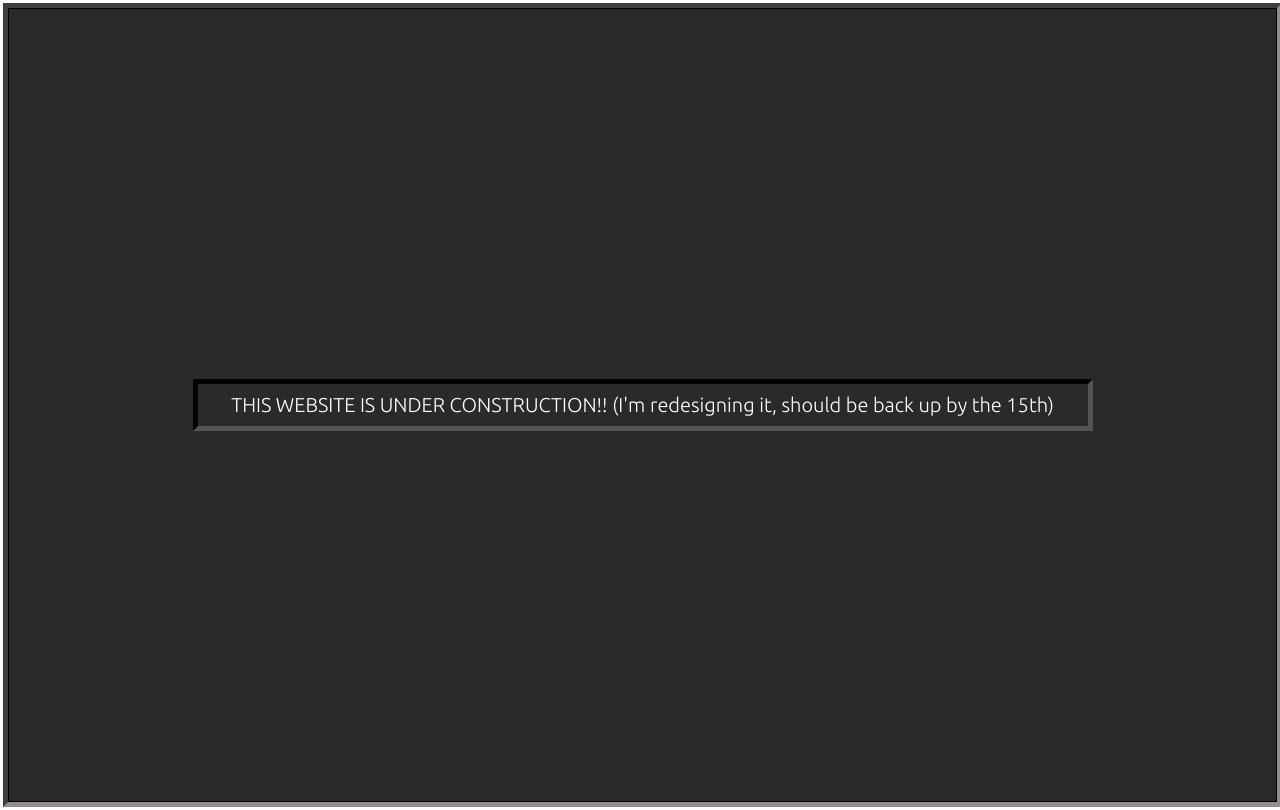
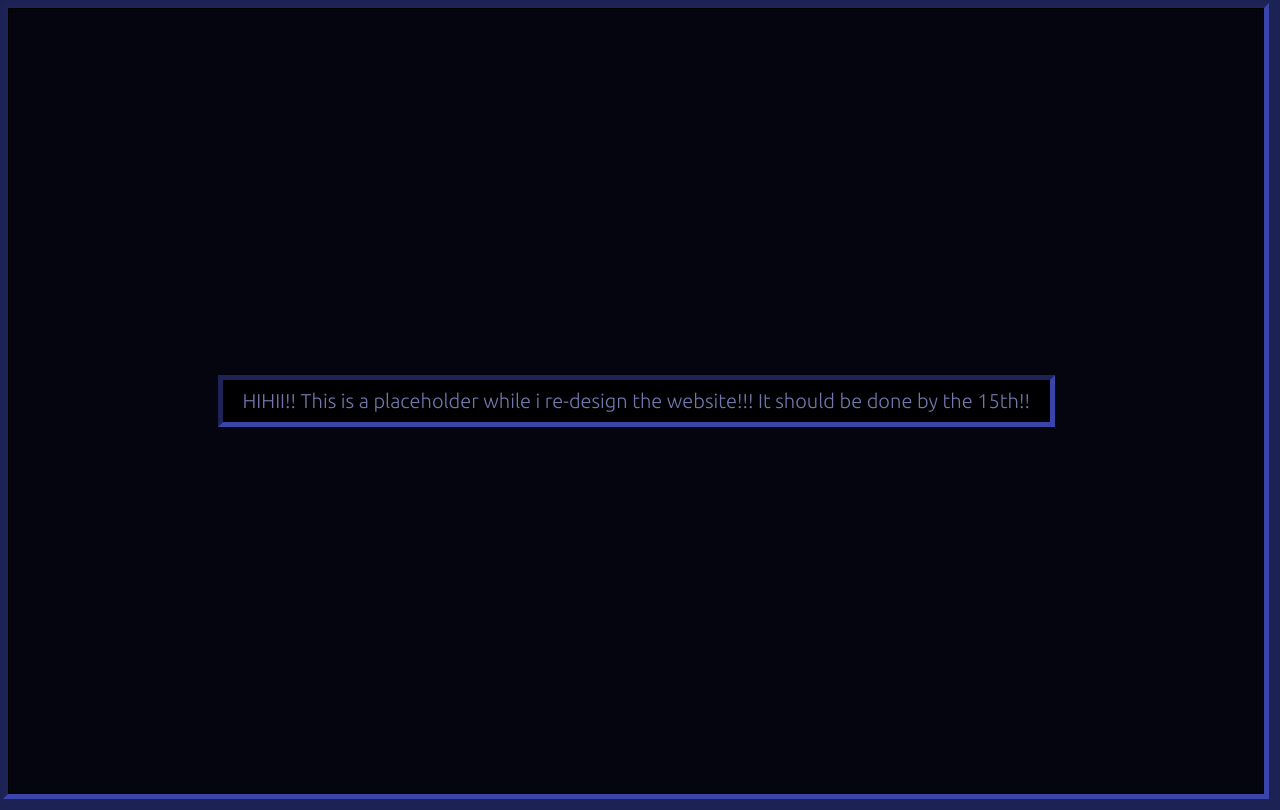
Before and after one commit to Ivouwa/ivouwa.gay, a plain HTML site: page index.html in a window 1280 px wide. Drawn offline with Linux system fonts and the light colour scheme.

Commit message:
fdsdfsafadvaf

```diff
--- a/index.html
+++ b/index.html
@@ -13,8 +13,10 @@
 <body>
 
 <header class="construction">
-        THIS WEBSITE IS UNDER CONSTRUCTION!! (I'm redesigning it, should be back up by the 15th)
+HIHII!! This is a placeholder while i re-design the website!!! It should be done by the 15th!!
 </header>
+
+
 
 </body>
 
--- a/style.css
+++ b/style.css
@@ -1,12 +1,16 @@
 
 @font-face {
+
     font-family: Ubuntu-light;
     src: url(Ubuntu-Light.ttf);
+
 }
 
 @font-face {
+
     font-family: Ubuntu-Regular;
     src: url(Ubuntu-Regular.ttf);
+
 }
 
 html{
@@ -16,10 +20,10 @@ html{
     font-weight: 300;
     line-height: 2px;
 
-    color: rgb(255, 255, 255);
+    color: #7278ab;
     font-weight: 100;
 
-    background-color: rgb(255, 255, 255);
+    background-color: #1c2254;
     background-size: 220vh;
     background-repeat: no-repeat;
     background-position: center;
@@ -32,14 +36,13 @@ html{
 .border{
 
     display: flex;
-    outline: 5px inset rgb(148, 141, 141);
+    outline: 5px inset #3945ab;
     border: 3px solid rgb(0, 0, 0);
     background-image: url(transparent.png);
     border-width: 1px;
-    height: 99vh;
+    height: 98vh;
     margin: auto;
-    width: 99vw;
-
+    width: 98vw;
 
     text-align: center;
     align-items: center;
@@ -50,9 +53,9 @@ html{
 .construction{
 
     font-size: 20px;
-    outline: 5px inset rgb(0, 0, 0);
+    outline: 5px inset #3945ab;
     padding: 20px;
-    width: 850px;
-
+    width: fit-content;
+    background-image: url(transparent.png);
 
 }
```
